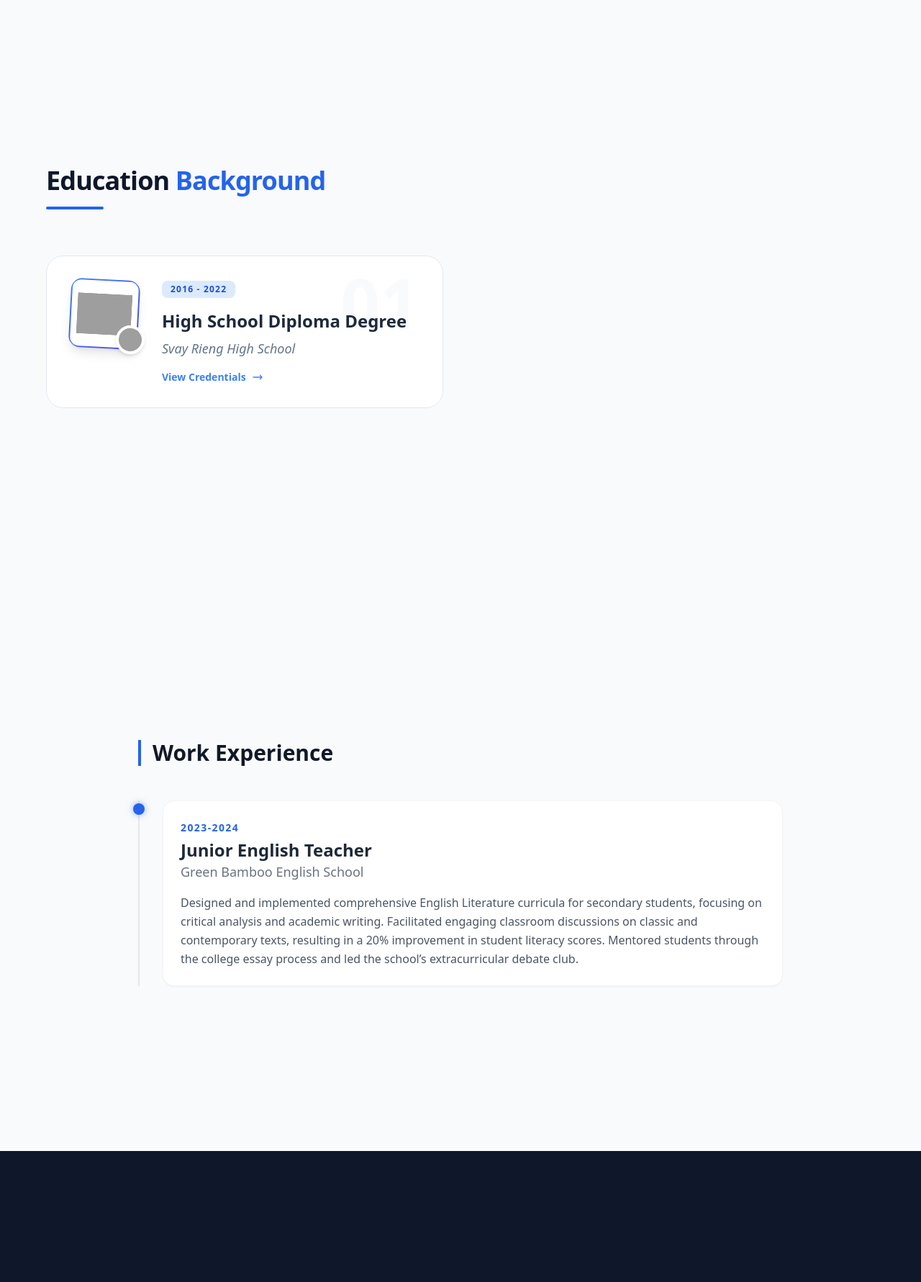
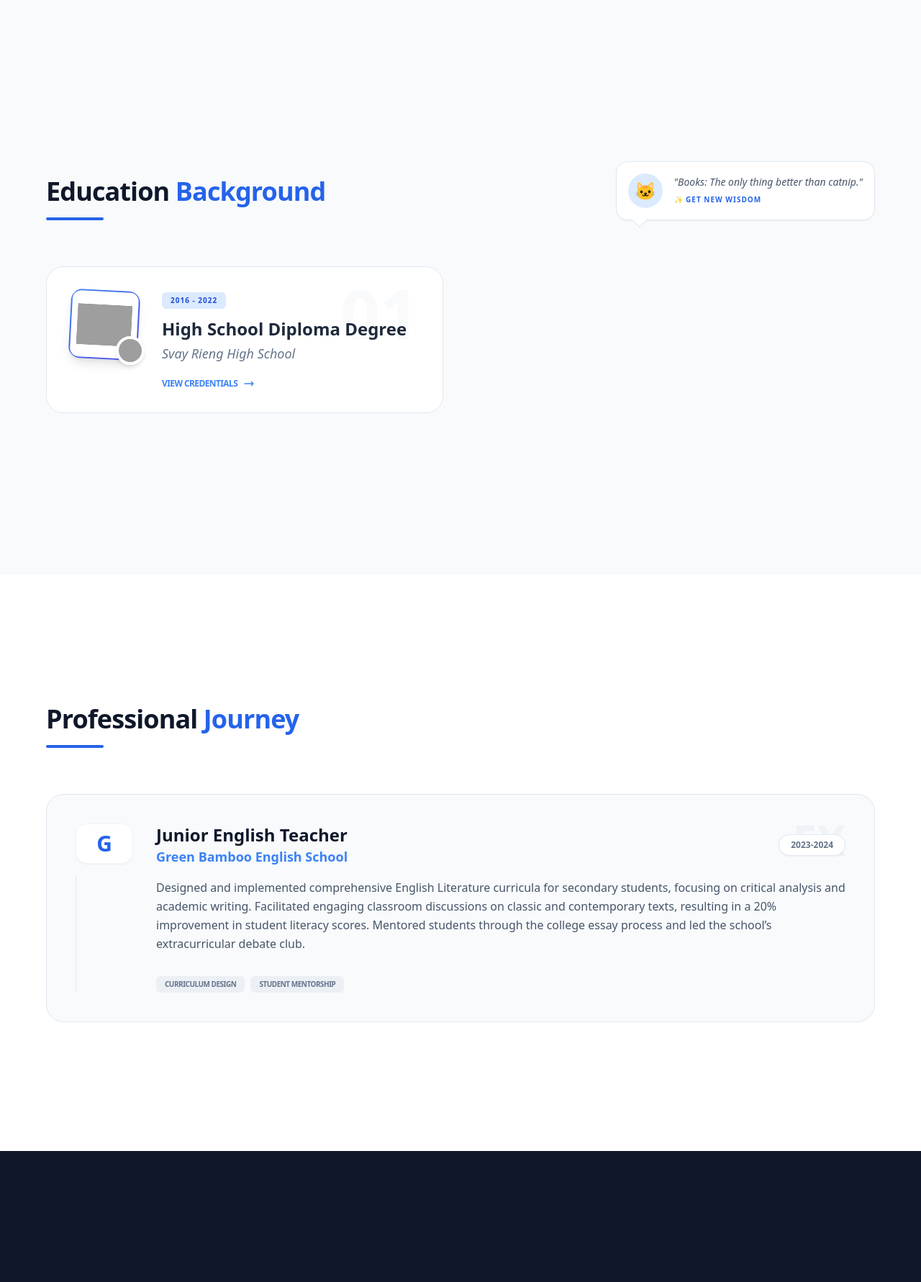
Before and after one commit to khomkhemarak/teacher-portfolio, a Django app: page / in a window 1280 px wide. Shown: the part 801-2582 px from the top of the page at 72% size. Run offline with Django 5.2, Linux system fonts and the light colour scheme; data comes from the database, SQL or seed files in the repository; both versions use the stored data as it was after the commit; data that the repository does not hold is empty; some libraries are stand-ins or nearby versions; grey boxes are pictures that could not be loaded.

Commit message:
update for bong Trieng

```diff
--- a/core/settings.py
+++ b/core/settings.py
@@ -120,6 +120,7 @@ import os
 
 # The URL used to access media files in the browser
 MEDIA_URL = '/media/'
+MEDIA_ROOT = os.path.join(BASE_DIR, 'media')  # The physical folder on your computer where files will be stored
 
 # The physical folder on your computer where files will be stored
 MEDIA_ROOT = os.path.join(BASE_DIR, 'media')
--- a/main/models.py
+++ b/main/models.py
@@ -36,6 +36,7 @@ class Education(models.Model):
     year = models.CharField(max_length=50)
     profile_image = models.ImageField(upload_to='profile_pics/', blank=True, null=True)
     image = models.ImageField(upload_to='education_logo/', blank=True, null=True)
+    gif = models.URLField(max_length=500, blank=True, null=True, help_text="Paste a GIF URL here (e.g., Giphy link)")
 
     def __str__(self):
         return self.degree
--- a/main/static/css/style.css
+++ b/main/static/css/style.css
@@ -10,4 +10,6 @@
     transform: translateY(0);
 }
 
-/* Add your navbar glass effects or other custom styles here */
+#meme-quote {
+    transition: opacity 0.3s ease-in-out;
+}
--- a/main/static/js/script.js
+++ b/main/static/js/script.js
@@ -80,3 +80,33 @@ document.addEventListener('DOMContentLoaded', () => {
 
     // Your existing Navbar logic stays here...
 });
+
+// Cat Wisdom Logic
+const catQuotes = [
+    "I'm not a regular cat, I'm a cool teacher cat.",
+    "Your grammar is paws-itively amazing today.",
+    "Did you cite your sources? Fur real?",
+    "Books: The only thing better than catnip.",
+    "Stay paws-itive, graduation is coming!",
+    "Meow-ch better! Your essay improved 100%.",
+    "I read your draft. It's purr-fect.",
+    "Stop feline sad and start studying!",
+    "Linguistics is the cat's pajamas."
+];
+
+function generateMeme() {
+    const quoteElement = document.getElementById('meme-quote');
+    const randomQuote = catQuotes[Math.floor(Math.random() * catQuotes.length)];
+
+    // Add a little fade effect when changing text
+    quoteElement.style.opacity = 0;
+    setTimeout(() => {
+        quoteElement.innerText = `"${randomQuote}"`;
+        quoteElement.style.opacity = 1;
+    }, 200);
+}
+
+// Run once when page loads so it's not empty
+document.addEventListener('DOMContentLoaded', () => {
+    generateMeme();
+});
--- a/main/templates/main/index.html
+++ b/main/templates/main/index.html
@@ -71,52 +71,74 @@
 
     <section id="education" class="min-h-screen flex items-center bg-slate-50 py-24 px-6 overflow-hidden">
         <div class="max-w-6xl mx-auto w-full">
-            <div class="mb-16">
+            <div class="mb-16 reveal-card flex flex-col md:flex-row md:items-end justify-between gap-6">
+                <div>
                     <h2 class="text-4xl font-extrabold text-slate-900 tracking-tight">
                         Education <span class="text-blue-600">Background</span>
                     </h2>
                     <div class="h-1 w-20 bg-blue-600 mt-4 rounded-full"></div>
                 </div>
 
+                <div class="relative flex items-center gap-4 bg-white p-4 rounded-2xl border border-slate-200 shadow-sm max-w-sm">
+                    <div class="flex-shrink-0 w-12 h-12 bg-blue-100 rounded-full flex items-center justify-center text-2xl">
+                        🐱
+                    </div>
+                    <div>
+                        <p id="meme-quote" class="text-sm italic text-slate-600 font-medium">"Loading teacher wisdom..."</p>
+                        <button onclick="generateMeme()" class="text-[10px] uppercase tracking-widest font-bold text-blue-600 hover:text-blue-800 transition-colors mt-1">
+                            ✨ Get New Wisdom
+                        </button>
+                    </div>
+                    <div class="absolute -bottom-2 left-6 w-4 h-4 bg-white border-b border-r border-slate-200 rotate-45"></div>
+                </div>
+            </div>
+
             <div class="grid md:grid-cols-2 gap-12">
                 {% for edu in education %}
                 <div class="group relative bg-white border border-slate-200 p-8 rounded-3xl transition-all duration-500 hover:shadow-[0_20px_50px_rgba(0,0,0,0.1)] hover:-translate-y-2 reveal-card">
 
-                    <span class="absolute top-4 right-8 text-8xl font-black text-slate-50 group-hover:text-blue-50 transition-colors duration-500 select-none">0{{ forloop.counter }}</span>
+                    <span class="absolute top-4 right-8 text-8xl font-black text-slate-50 group-hover:text-blue-50/50 transition-colors duration-500 select-none pointer-events-none">0{{ forloop.counter }}</span>
 
                     <div class="relative z-10 flex flex-col md:flex-row gap-8 items-start">
 
                         <div class="relative shrink-0">
-                            <div class="w-24 h-24 rounded-2xl bg-gradient-to-br from-blue-500 to-indigo-600 p-0.5 rotate-3 group-hover:rotate-0 transition-transform duration-500 shadow-lg">
-                                <div class="w-full h-full rounded-xl bg-white flex items-center justify-center overflow-hidden">
+                            <div class="w-24 h-24 rounded-2xl bg-gradient-to-br from-blue-500 to-indigo-600 p-0.5 rotate-3 group-hover:rotate-0 transition-transform duration-500 shadow-lg overflow-hidden">
+                                <div class="relative w-full h-full rounded-xl bg-white flex items-center justify-center overflow-hidden">
+
                                     {% if edu.image %}
-                                        <img src="{{ edu.image.url }}" alt="School Logo" class="w-full h-full object-contain p-2">
+                                        <img src="{{ edu.image.url }}" alt="School Logo" class="absolute inset-0 w-full h-full object-contain p-2 transition-opacity duration-500 group-hover:opacity-0 z-20">
                                     {% else %}
+                                        <div class="absolute inset-0 flex items-center justify-center transition-opacity duration-500 group-hover:opacity-0 z-20">
                                             <svg xmlns="http://www.w3.org/2000/svg" class="h-10 w-10 text-blue-200" fill="none" viewBox="0 0 24 24" stroke="currentColor">
                                                 <path d="M12 14l9-5-9-5-9 5 9 5z" />
                                                 <path d="M12 14l6.16-3.422a12.083 12.083 0 01.665 6.479A11.952 11.952 0 0012 20.055a11.952 11.952 0 00-6.824-2.998 12.078 12.078 0 01.665-6.479L12 14z" />
                                             </svg>
+                                        </div>
+                                    {% endif %}
+
+                                    {% if edu.gif %}
+                                        <img src="{{ edu.gif }}" alt="Animation" class="absolute inset-0 w-full h-full object-cover opacity-0 group-hover:opacity-100 transition-opacity duration-500 z-10">
                                     {% endif %}
                                 </div>
                             </div>
 
                             {% if edu.profile_image %}
-                            <div class="absolute -bottom-2 -right-2 w-10 h-10 rounded-full border-4 border-white shadow-md overflow-hidden transition-transform duration-500 group-hover:scale-110">
+                            <div class="absolute -bottom-2 -right-2 w-10 h-10 rounded-full border-4 border-white shadow-md overflow-hidden transition-transform duration-500 group-hover:scale-110 z-30">
                                 <img src="{{ edu.profile_image.url }}" alt="Personal Photo" class="w-full h-full object-cover">
                             </div>
                             {% endif %}
                         </div>
 
                         <div class="flex-1">
-                            <span class="inline-block px-3 py-1 bg-blue-100 text-blue-700 text-xs font-bold rounded-lg mb-4 uppercase tracking-widest">
+                            <span class="inline-block px-3 py-1 bg-blue-100 text-blue-700 text-[10px] font-bold rounded-md mb-3 uppercase tracking-widest">
                                 {{ edu.year }}
                             </span>
-                            <h3 class="text-2xl font-bold text-slate-800 mb-2 group-hover:text-blue-600 transition-colors">
+                            <h3 class="text-2xl font-bold text-slate-800 mb-1 group-hover:text-blue-600 transition-colors">
                                 {{ edu.degree }}
                             </h3>
-                            <p class="text-lg text-slate-500 font-medium mb-4 italic">{{ edu.school }}</p>
+                            <p class="text-lg text-slate-500 font-medium mb-5 italic">{{ edu.school }}</p>
 
-                            <div class="flex items-center text-blue-500 font-semibold text-sm cursor-pointer group/link">
+                            <div class="flex items-center text-blue-500 font-bold text-xs uppercase tracking-tighter cursor-pointer group/link">
                                 View Credentials
                                 <svg xmlns="http://www.w3.org/2000/svg" class="h-4 w-4 ml-2 group-hover/link:translate-x-2 transition-transform" fill="none" viewBox="0 0 24 24" stroke="currentColor">
                                     <path stroke-linecap="round" stroke-linejoin="round" stroke-width="2" d="M17 8l4 4m0 0l-4 4m4-4H3" />
@@ -125,33 +147,65 @@
                         </div>
                     </div>
 
-                    <div class="absolute bottom-0 left-0 w-full h-1 bg-gradient-to-r from-transparent via-blue-500 to-transparent opacity-0 group-hover:opacity-100 transition-opacity duration-500"></div>
+                    <div class="absolute bottom-0 left-0 w-full h-1 bg-gradient-to-r from-blue-400 via-indigo-500 to-blue-600 scale-x-0 group-hover:scale-x-100 transition-transform duration-500 origin-left rounded-b-3xl"></div>
                 </div>
                 {% endfor %}
             </div>
         </div>
     </section>
 
-    <section id="work" class="min-h-screen flex flex-col justify-center bg-gray-50 px-6 py-20">
-        <div class="max-w-4xl mx-auto w-full">
-            <h3 class="text-3xl font-bold text-gray-900 mb-12 border-l-4 border-blue-600 pl-4">Work Experience</h3>
+    <section id="work" class="min-h-screen flex items-center bg-white py-24 px-6 overflow-hidden">
+        <div class="max-w-6xl mx-auto w-full">
+            <div class="mb-16 reveal-card">
+                <h2 class="text-4xl font-extrabold text-slate-900 tracking-tight">
+                    Professional <span class="text-blue-600">Journey</span>
+                </h2>
+                <div class="h-1 w-20 bg-blue-600 mt-4 rounded-full"></div>
+            </div>
 
-            <div class="space-y-12">
-                {% for job in experiences %}
-                <div class="relative pl-8 border-l-2 border-gray-200 hover:border-blue-400 transition-colors duration-300">
-                    <div class="absolute w-4 h-4 bg-blue-600 rounded-full -left-[9px] top-1 shadow-[0_0_10px_rgba(37,99,235,0.5)]"></div>
+            <div class="grid grid-cols-1 gap-10">
+                {% for exp in experiences %}
+                <div class="group relative bg-slate-50 border border-slate-200 p-8 md:p-10 rounded-3xl transition-all duration-500 hover:shadow-[0_20px_60px_rgba(0,0,0,0.08)] hover:-translate-y-2 reveal-card">
 
-                    <div class="bg-white p-6 rounded-2xl shadow-sm border border-gray-100 hover:shadow-md transition-shadow">
-                        <span class="text-sm font-bold text-blue-600 uppercase tracking-widest">{{ job.duration }}</span>
-                        <h4 class="text-2xl font-bold text-gray-800 mt-1">{{ job.title }}</h4>
-                        <p class="text-lg text-gray-500 font-medium">{{ job.company }}</p>
-                        <p class="text-gray-600 mt-4 leading-relaxed">
-                            {{ job.description }}
-                        </p>
+                    <div class="relative z-10 flex flex-col md:flex-row gap-8">
+
+                        <div class="shrink-0 flex flex-col items-center md:items-start">
+                            <div class="w-20 h-20 rounded-2xl bg-white shadow-sm flex items-center justify-center border border-slate-100 group-hover:border-blue-500 transition-colors duration-500 overflow-hidden">
+                                <span class="text-3xl font-black text-blue-600 group-hover:scale-110 transition-transform duration-500">
+                                    {{ exp.company|slice:":1" }}
+                                </span>
+                            </div>
+                            <div class="mt-4 hidden md:block w-px h-full bg-slate-200 group-hover:bg-blue-200 transition-colors"></div>
+                        </div>
+
+                        <div class="flex-1">
+                            <div class="flex flex-col md:flex-row md:items-center justify-between mb-4">
+                                <div>
+                                    <h3 class="text-2xl font-bold text-slate-900 group-hover:text-blue-600 transition-colors">
+                                        {{ exp.title }}
+                                    </h3>
+                                    <p class="text-lg font-semibold text-blue-500">{{ exp.company }}</p>
+                                </div>
+                                <span class="mt-2 md:mt-0 px-4 py-1.5 bg-white border border-slate-200 text-slate-500 text-xs font-bold rounded-full shadow-sm">
+                                    {{ exp.duration }}
+                                </span>
+                            </div>
+
+                            <div class="text-slate-600 leading-relaxed text-base space-y-3">
+                                {{ exp.description|linebreaks }}
+                            </div>
+
+                            <div class="mt-8 flex flex-wrap gap-2">
+                                <span class="px-3 py-1 bg-slate-200/50 text-slate-500 text-[10px] font-bold uppercase rounded-md tracking-tighter">Curriculum Design</span>
+                                <span class="px-3 py-1 bg-slate-200/50 text-slate-500 text-[10px] font-bold uppercase rounded-md tracking-tighter">Student Mentorship</span>
                             </div>
                         </div>
-                {% empty %}
-                <p class="text-gray-400 italic">Work history coming soon...</p>
+                    </div>
+
+                    <div class="absolute top-8 right-10 text-slate-200/40 text-6xl font-black select-none pointer-events-none group-hover:text-blue-100/50 transition-colors duration-500">
+                        EX
+                    </div>
+                </div>
                 {% endfor %}
             </div>
         </div>
```
Also changed, not shown: db.sqlite3, main/migrations/0010_education_gif.py (added). Lines whose indentation alone changed are shown as unchanged.
